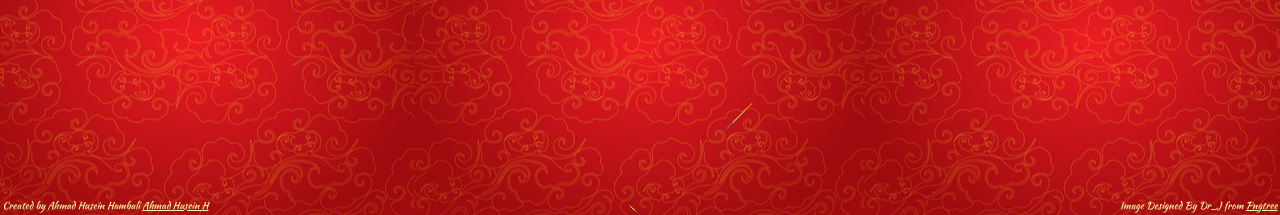
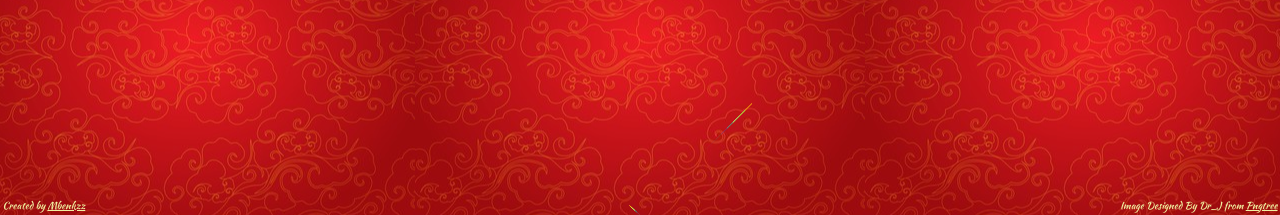
Before and after one commit to Mbenkzz/cny-page, a PHP site: page / in a window 1280 px wide. Shown: the part 585-800 px from the top of the page. Run offline with PHP 8.4, Linux system fonts and the light colour scheme.

Commit message:
author revision

```diff
--- a/index.php
+++ b/index.php
@@ -120,7 +120,7 @@
 		<h3 class="title">Happy New Year!</h3>
 		<h1 class="chinese">恭賀新禧!</h1>
 	</div>
-	<span class="footer author">Created by Ahmad Husein Hambali <a href="https://github.com/Mbenkzz">Ahmad Husein H</a></span>
+	<span class="footer author">Created by <a href="https://github.com/Mbenkzz">Mbenkzz</a></span>
 	<span class="footer copyright">Image Designed By Dr_J from <a href="https://pngtree.com/freepng/chinese-lunar-new-year-2022-year-of-the-tiger-cartoon-cute-red-tiger-ingot_6953712.html?sol=downref&id=bef">Pngtree</a></span>
 	<script type="text/javascript">
 		// when animating on canvas, it is best to use requestAnimationFrame instead of setTimeout or setInterval
```
